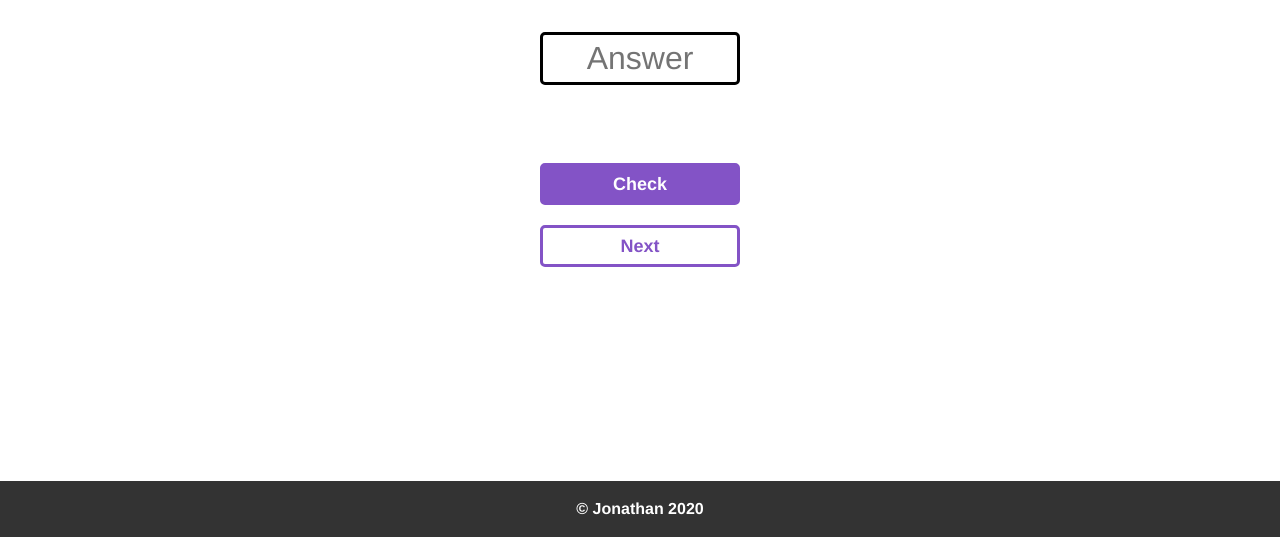
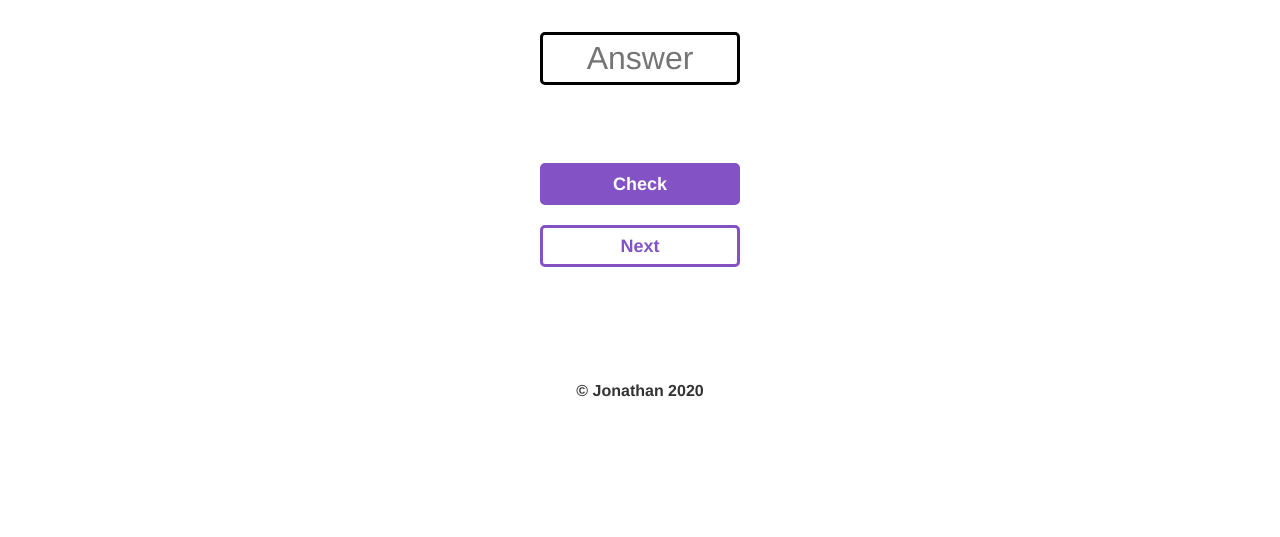
Before and after one commit to jonathanhoy/hangul-calculator, a Gatsby site: page / in a window 1280 px wide. Shown: the part 263-800 px from the top of the page. Built offline with nearby package versions, Linux system fonts and the light colour scheme; Gatsby itself is replaced by a stand-in of ours.

Commit message:
updated footer

```diff
--- a/src/components/calculator.js
+++ b/src/components/calculator.js
@@ -427,7 +427,7 @@ const StyledButton = styled.button`
   }
 `;
 
-const Wrapper = styled.div`
+export const Wrapper = styled.div`
   width: 200px;
   margin: 0 auto;
 `;
--- a/src/components/footer.js
+++ b/src/components/footer.js
@@ -1,34 +1,29 @@
 import React from 'react';
 import styled from 'styled-components';
+import { MainContainer } from './layout';
 
 const year = new Date();
 const currentyear = year.getFullYear();
 
 const Footer = () => (
   <StyledFooter>
-    <p>&copy; Jonathan {currentyear}</p>
+    <MainContainer>
+      <p>&copy; Jonathan {currentyear}</p>
+    </MainContainer>
   </StyledFooter>
 )
 
 const StyledFooter = styled.footer`
-  bottom: 0;
-  position: absolute;
-  width: 100%;
   text-align: center;
-  padding: 15px;
-  background: rgba(0,0,0,0.8);
+  margin-top: 50px;
   p {
-    color: white;
-    margin: 0;
+    color: rgba(0,0,0,0.8);
     font-weight: 600;
     font-size: 16px;
   }
   @media (max-width: 500px) {
-    position: static;
-    background: white;
     p {
-      color: rgba(0,0,0,0.8);
-      text-align: left;
+      /* text-align: left; */
     }
   }
 `;
--- a/src/components/layout.js
+++ b/src/components/layout.js
@@ -40,7 +40,7 @@ const SiteContainer = styled.div`
   height: 100vh;
 `;
 
-const MainContainer = styled.div`
+export const MainContainer = styled.div`
   margin: 0 auto;
   max-width: 960px;
   padding: 0 1.0875rem 1.45rem;
```
